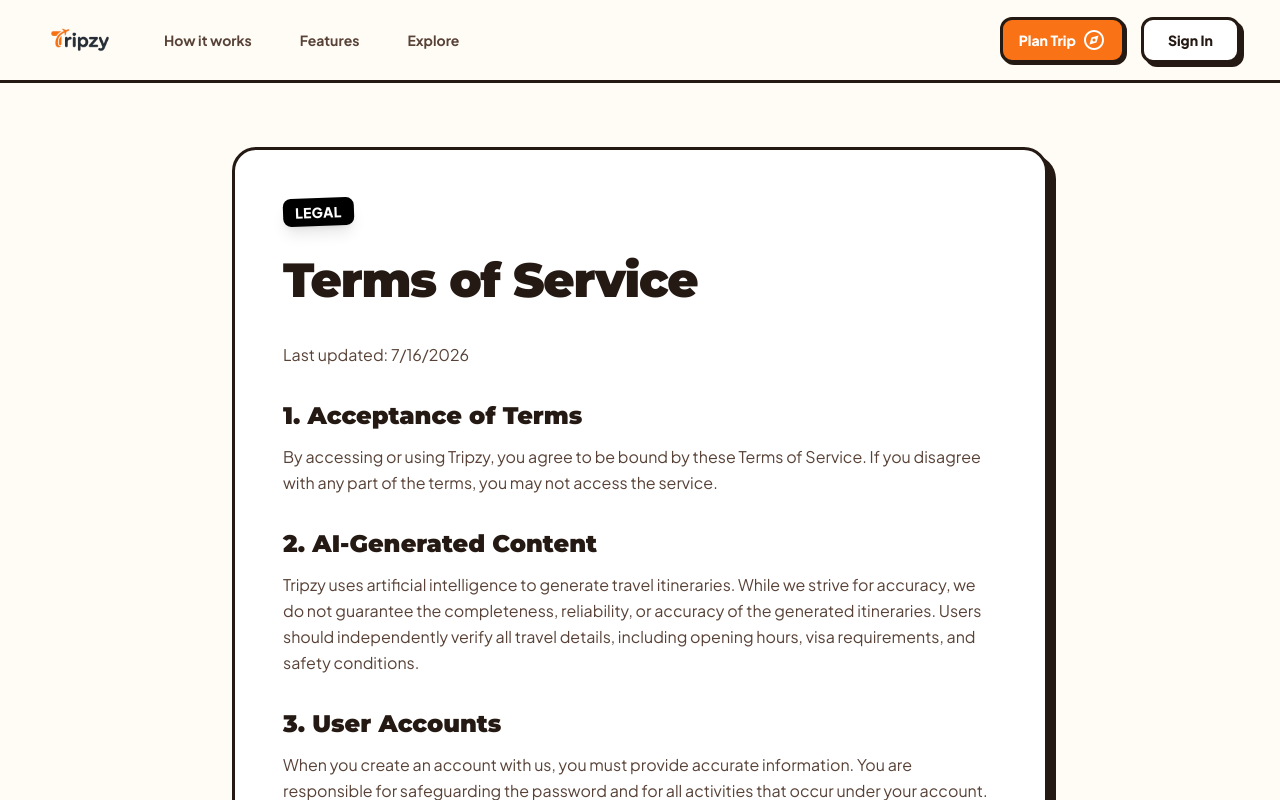
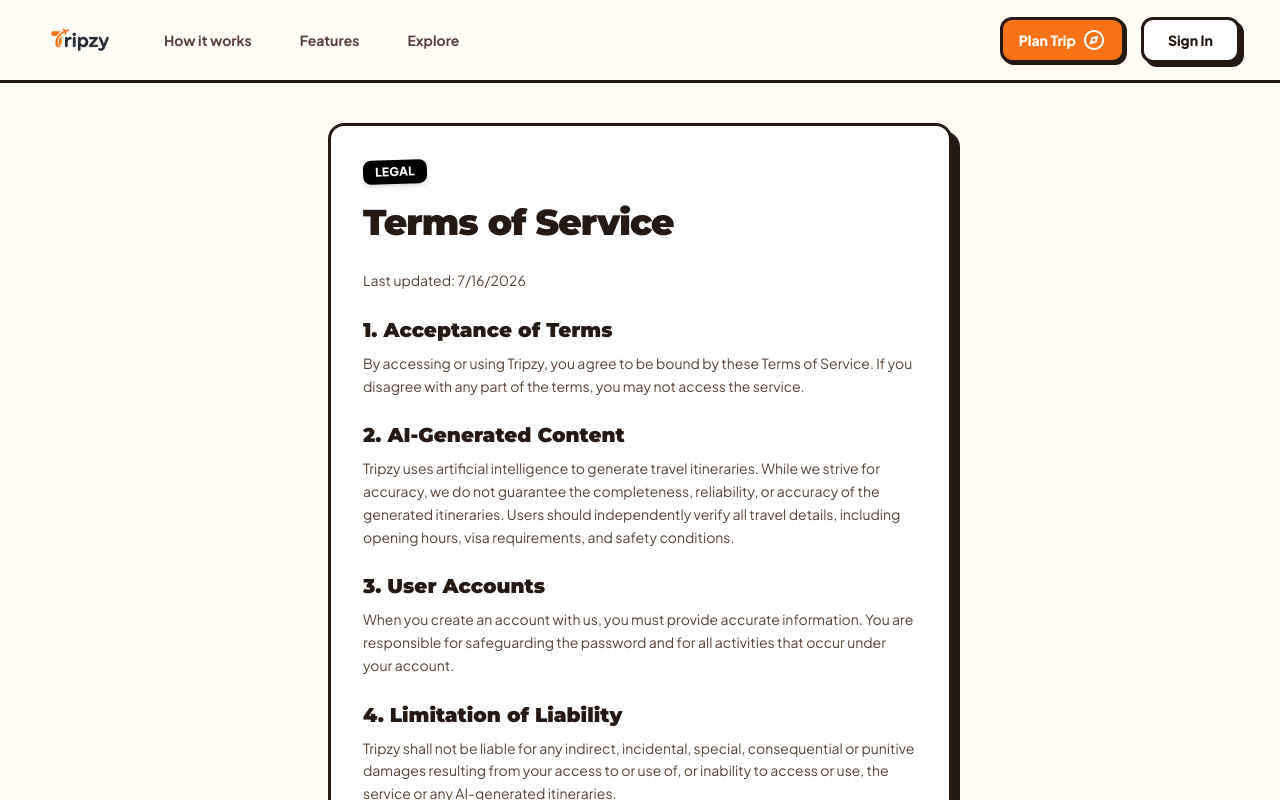
Before and after one commit to LS-Rathore/Tripzy, a React (Vite) app in the folder frontend/: page /terms in a window 1280 px wide. Shown: the top 800 px of the page. Built offline with nearby package versions, Linux system fonts and the light colour scheme; no server answers.

Commit message:
site navigation, legal pages, and scroll-to-top utility

```diff
--- a/frontend/src/App.tsx
+++ b/frontend/src/App.tsx
@@ -1,6 +1,7 @@
 import { BrowserRouter as Router, Routes, Route } from 'react-router-dom';
 import { AuthProvider } from './context/AuthContext';
 import ProtectedRoute from './components/routing/ProtectedRoute';
+import ScrollToTop from './components/routing/ScrollToTop';
 import LandingPage from './pages/LandingPage';
 import PlanTripPage from './pages/PlanTripPage';
 import ItineraryPage from './pages/ItineraryPage';
@@ -19,6 +20,7 @@
   return (
     <AuthProvider>
       <Router>
+        <ScrollToTop />
         <Routes>
           {/* Public */}
           <Route path="/" element={<LandingPage />} />
--- /dev/null
+++ b/frontend/src/components/routing/ScrollToTop.tsx
@@ -0,0 +1,12 @@
+import { useEffect } from 'react';
+import { useLocation } from 'react-router-dom';
+
+export default function ScrollToTop() {
+  const { pathname } = useLocation();
+
+  useEffect(() => {
+    window.scrollTo(0, 0);
+  }, [pathname]);
+
+  return null;
+}
--- a/frontend/src/pages/AboutUsPage.tsx
+++ b/frontend/src/pages/AboutUsPage.tsx
@@ -9,17 +9,17 @@
 
       <Navbar />
 
-      <main className="flex-1 w-full max-w-4xl mx-auto px-6 md:px-10 py-16 relative z-10">
-        <div className="bento-card bg-white p-8 md:p-12 rounded-3xl border-[3px] border-black shadow-[6px_6px_0px_0px_rgba(0,0,0,1)]">
-          <div className="inline-block bg-tripzy-orange text-white font-black px-3 py-1 rounded-lg transform -rotate-2 w-max shadow-lg mb-6 text-sm uppercase tracking-wide">
+      <main className="flex-1 w-full max-w-2xl mx-auto px-4 md:px-6 py-10 relative z-10">
+        <div className="bento-card bg-white p-6 md:p-8 rounded-2xl border-[3px] border-black shadow-[4px_4px_0px_0px_rgba(0,0,0,1)]">
+          <div className="inline-block bg-tripzy-orange text-white font-black px-3 py-1 rounded-lg transform -rotate-2 w-max shadow-md mb-4 text-xs uppercase tracking-wide">
             Our Story
           </div>
 
-          <h1 className="font-display-lg text-4xl md:text-5xl font-black text-on-surface mb-8 leading-tight tracking-tight">
+          <h1 className="font-display-lg text-3xl md:text-4xl font-black text-on-surface mb-6 leading-tight tracking-tight">
             About <span className="text-transparent bg-clip-text bg-gradient-to-r from-tripzy-orange to-orange-400">Tripzy</span>
           </h1>
 
-          <div className="space-y-6 text-on-surface-variant font-medium text-lg leading-relaxed">
+          <div className="space-y-4 text-on-surface-variant font-medium text-base leading-relaxed">
             <p>
               Tripzy was born out of a simple frustration: planning travel in India is incredibly complex, but it shouldn't be. Between dozens of tabs, outdated blogs, and generic travel packages, the joy of travel was getting lost in the logistics.
             </p>
@@ -30,7 +30,7 @@
               Powered by advanced AI and a deep love for India's diverse landscapes, Tripzy acts as your personal travel concierge. We do the heavy lifting of researching, organizing, and plotting out your days so you can focus on what matters most: the adventure.
             </p>
 
-            <div className="mt-12 pt-8 border-t-[3px] border-black/10">
+            <div className="mt-8 pt-6 border-t-[3px] border-black/10">
               <h2 className="font-display-lg text-2xl font-black text-on-surface mb-4">Our Mission</h2>
               <p>
                 To make exploring India effortless, deeply personal, and endlessly exciting.
--- a/frontend/src/pages/PrivacyPolicyPage.tsx
+++ b/frontend/src/pages/PrivacyPolicyPage.tsx
@@ -8,36 +8,36 @@
 
       <Navbar />
 
-      <main className="flex-1 w-full max-w-4xl mx-auto px-6 md:px-10 py-16 relative z-10">
-        <div className="bento-card bg-white p-8 md:p-12 rounded-3xl border-[3px] border-black shadow-[6px_6px_0px_0px_rgba(0,0,0,1)]">
-          <div className="inline-block bg-black text-white font-black px-3 py-1 rounded-lg transform -rotate-2 w-max shadow-lg mb-6 text-sm uppercase tracking-wide">
+      <main className="flex-1 w-full max-w-2xl mx-auto px-4 md:px-6 py-10 relative z-10">
+        <div className="bento-card bg-white p-6 md:p-8 rounded-2xl border-[3px] border-black shadow-[4px_4px_0px_0px_rgba(0,0,0,1)]">
+          <div className="inline-block bg-black text-white font-black px-3 py-1 rounded-lg transform -rotate-2 w-max shadow-md mb-4 text-xs uppercase tracking-wide">
             Legal
           </div>
 
-          <h1 className="font-display-lg text-4xl md:text-5xl font-black text-on-surface mb-8 leading-tight tracking-tight">
+          <h1 className="font-display-lg text-3xl md:text-4xl font-black text-on-surface mb-6 leading-tight tracking-tight">
             Privacy Policy
           </h1>
 
-          <div className="space-y-8 text-on-surface-variant font-medium text-base leading-relaxed">
+          <div className="space-y-6 text-on-surface-variant font-medium text-sm leading-relaxed">
             <p>Last updated: {new Date().toLocaleDateString()}</p>
 
             <section>
-              <h2 className="font-display-lg text-2xl font-black text-on-surface mb-3">1. Information We Collect</h2>
+              <h2 className="font-display-lg text-xl font-black text-on-surface mb-2">1. Information We Collect</h2>
               <p>We collect information you provide directly to us, such as when you create an account (name, email) or use our trip planner (travel preferences, destinations, dates).</p>
             </section>
 
             <section>
-              <h2 className="font-display-lg text-2xl font-black text-on-surface mb-3">2. How We Use Information</h2>
+              <h2 className="font-display-lg text-xl font-black text-on-surface mb-2">2. How We Use Information</h2>
               <p>We use the information we collect to provide, maintain, and improve our services. Specifically, your travel preferences are processed by our AI models to generate personalized itineraries.</p>
             </section>
 
             <section>
-              <h2 className="font-display-lg text-2xl font-black text-on-surface mb-3">3. Information Sharing</h2>
+              <h2 className="font-display-lg text-xl font-black text-on-surface mb-2">3. Information Sharing</h2>
               <p>We do not sell your personal information. We may share data with third-party vendors (like AI providers) strictly for the purpose of operating our service. These vendors are bound by confidentiality agreements.</p>
             </section>
 
             <section>
-              <h2 className="font-display-lg text-2xl font-black text-on-surface mb-3">4. Data Security</h2>
+              <h2 className="font-display-lg text-xl font-black text-on-surface mb-2">4. Data Security</h2>
               <p>We implement reasonable security measures to protect your personal information. However, no method of transmission over the internet or electronic storage is 100% secure.</p>
             </section>
           </div>
--- a/frontend/src/pages/SupportPage.tsx
+++ b/frontend/src/pages/SupportPage.tsx
@@ -9,20 +9,20 @@
 
       <Navbar />
 
-      <main className="flex-1 w-full max-w-4xl mx-auto px-6 md:px-10 py-16 relative z-10">
-        <div className="bento-card bg-white p-8 md:p-12 rounded-3xl border-[3px] border-black shadow-[6px_6px_0px_0px_rgba(0,0,0,1)]">
-          <div className="inline-block bg-brand-teal text-white font-black px-3 py-1 rounded-lg transform -rotate-2 w-max shadow-lg mb-6 text-sm uppercase tracking-wide">
+      <main className="flex-1 w-full max-w-2xl mx-auto px-4 md:px-6 py-10 relative z-10">
+        <div className="bento-card bg-white p-6 md:p-8 rounded-2xl border-[3px] border-black shadow-[4px_4px_0px_0px_rgba(0,0,0,1)]">
+          <div className="inline-block bg-brand-teal text-white font-black px-3 py-1 rounded-lg transform -rotate-2 w-max shadow-md mb-4 text-xs uppercase tracking-wide">
             Help Center
           </div>
 
-          <h1 className="font-display-lg text-4xl md:text-5xl font-black text-on-surface mb-4 leading-tight tracking-tight">
+          <h1 className="font-display-lg text-3xl md:text-4xl font-black text-on-surface mb-4 leading-tight tracking-tight">
             How can we help?
           </h1>
-          <p className="text-on-surface-variant font-medium text-lg mb-8">
+          <p className="text-on-surface-variant font-medium text-base mb-6">
             Having trouble planning your trip? We're here to make things right.
           </p>
 
-          <div className="grid grid-cols-1 md:grid-cols-2 gap-6 mb-12">
+          <div className="grid grid-cols-1 md:grid-cols-2 gap-4 mb-8">
             <div className="p-6 border-[3px] border-black rounded-2xl bg-surface-variant hover:-translate-y-1 transition-transform">
               <span className="material-symbols-outlined text-4xl text-tripzy-orange mb-4">mail</span>
               <h3 className="font-display-lg text-xl font-black mb-2">Email Support</h3>
--- a/frontend/src/pages/TermsPage.tsx
+++ b/frontend/src/pages/TermsPage.tsx
@@ -8,36 +8,36 @@
 
       <Navbar />
 
-      <main className="flex-1 w-full max-w-4xl mx-auto px-6 md:px-10 py-16 relative z-10">
-        <div className="bento-card bg-white p-8 md:p-12 rounded-3xl border-[3px] border-black shadow-[6px_6px_0px_0px_rgba(0,0,0,1)]">
-          <div className="inline-block bg-black text-white font-black px-3 py-1 rounded-lg transform -rotate-2 w-max shadow-lg mb-6 text-sm uppercase tracking-wide">
+      <main className="flex-1 w-full max-w-2xl mx-auto px-4 md:px-6 py-10 relative z-10">
+        <div className="bento-card bg-white p-6 md:p-8 rounded-2xl border-[3px] border-black shadow-[4px_4px_0px_0px_rgba(0,0,0,1)]">
+          <div className="inline-block bg-black text-white font-black px-3 py-1 rounded-lg transform -rotate-2 w-max shadow-md mb-4 text-xs uppercase tracking-wide">
             Legal
           </div>
 
-          <h1 className="font-display-lg text-4xl md:text-5xl font-black text-on-surface mb-8 leading-tight tracking-tight">
+          <h1 className="font-display-lg text-3xl md:text-4xl font-black text-on-surface mb-6 leading-tight tracking-tight">
             Terms of Service
           </h1>
 
-          <div className="space-y-8 text-on-surface-variant font-medium text-base leading-relaxed">
+          <div className="space-y-6 text-on-surface-variant font-medium text-sm leading-relaxed">
             <p>Last updated: {new Date().toLocaleDateString()}</p>
 
             <section>
-              <h2 className="font-display-lg text-2xl font-black text-on-surface mb-3">1. Acceptance of Terms</h2>
+              <h2 className="font-display-lg text-xl font-black text-on-surface mb-2">1. Acceptance of Terms</h2>
               <p>By accessing or using Tripzy, you agree to be bound by these Terms of Service. If you disagree with any part of the terms, you may not access the service.</p>
             </section>
 
             <section>
-              <h2 className="font-display-lg text-2xl font-black text-on-surface mb-3">2. AI-Generated Content</h2>
+              <h2 className="font-display-lg text-xl font-black text-on-surface mb-2">2. AI-Generated Content</h2>
               <p>Tripzy uses artificial intelligence to generate travel itineraries. While we strive for accuracy, we do not guarantee the completeness, reliability, or accuracy of the generated itineraries. Users should independently verify all travel details, including opening hours, visa requirements, and safety conditions.</p>
             </section>
 
             <section>
-              <h2 className="font-display-lg text-2xl font-black text-on-surface mb-3">3. User Accounts</h2>
+              <h2 className="font-display-lg text-xl font-black text-on-surface mb-2">3. User Accounts</h2>
               <p>When you create an account with us, you must provide accurate information. You are responsible for safeguarding the password and for all activities that occur under your account.</p>
             </section>
 
             <section>
-              <h2 className="font-display-lg text-2xl font-black text-on-surface mb-3">4. Limitation of Liability</h2>
+              <h2 className="font-display-lg text-xl font-black text-on-surface mb-2">4. Limitation of Liability</h2>
               <p>Tripzy shall not be liable for any indirect, incidental, special, consequential or punitive damages resulting from your access to or use of, or inability to access or use, the service or any AI-generated itineraries.</p>
             </section>
           </div>
```
